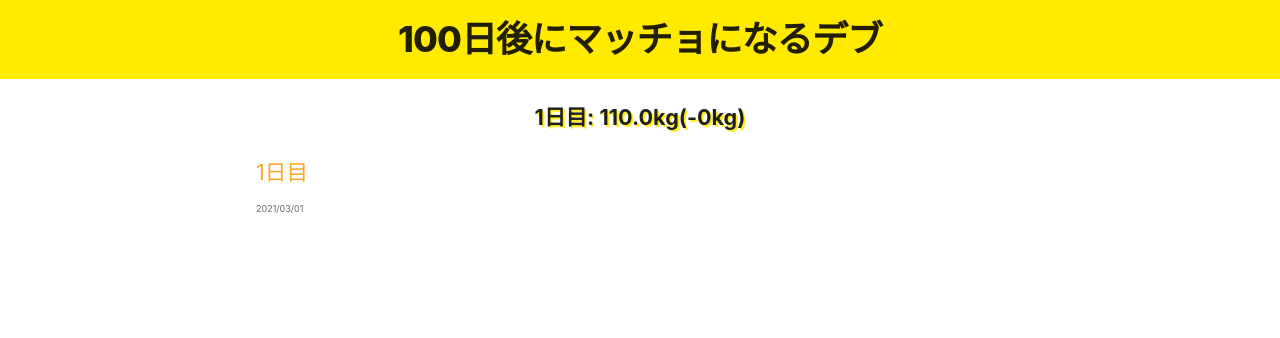
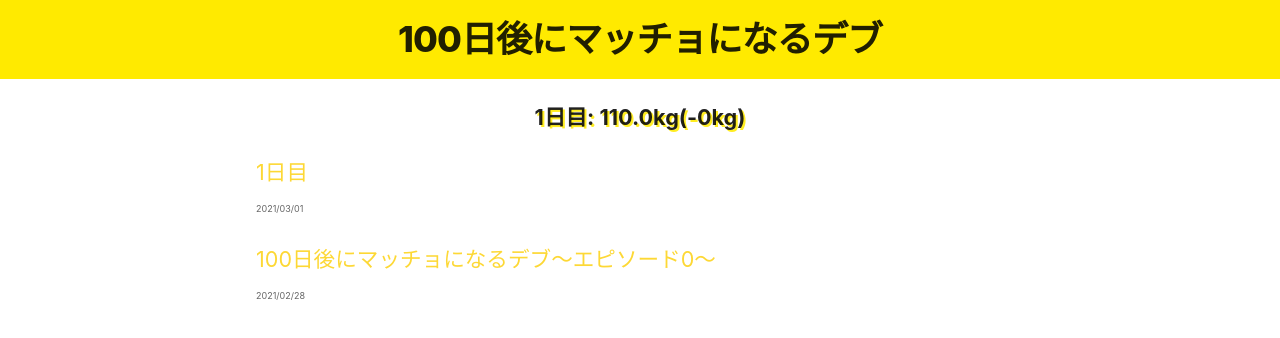
Before and after one commit to fusho-takahashi/fat2fit, a Next.js app: page / in a window 1280 px wide. Shown: the top 338 px of the page. Built offline with nearby package versions, Linux system fonts and the light colour scheme.

Commit message:
add article

```diff
--- /dev/null
+++ b/posts/100日後にマッチョになるデブ〜エピソード0〜.md
@@ -0,0 +1,4 @@
+---
+title: '100日後にマッチョになるデブ〜エピソード0〜'
+date: '2021-02-28'
+---
--- a/src/styles/global.css
+++ b/src/styles/global.css
@@ -14,7 +14,7 @@ body {
 }
 
 a {
-  color: #f9a825;
+  color: #fdd835;
   text-decoration: none;
 }
 
```
